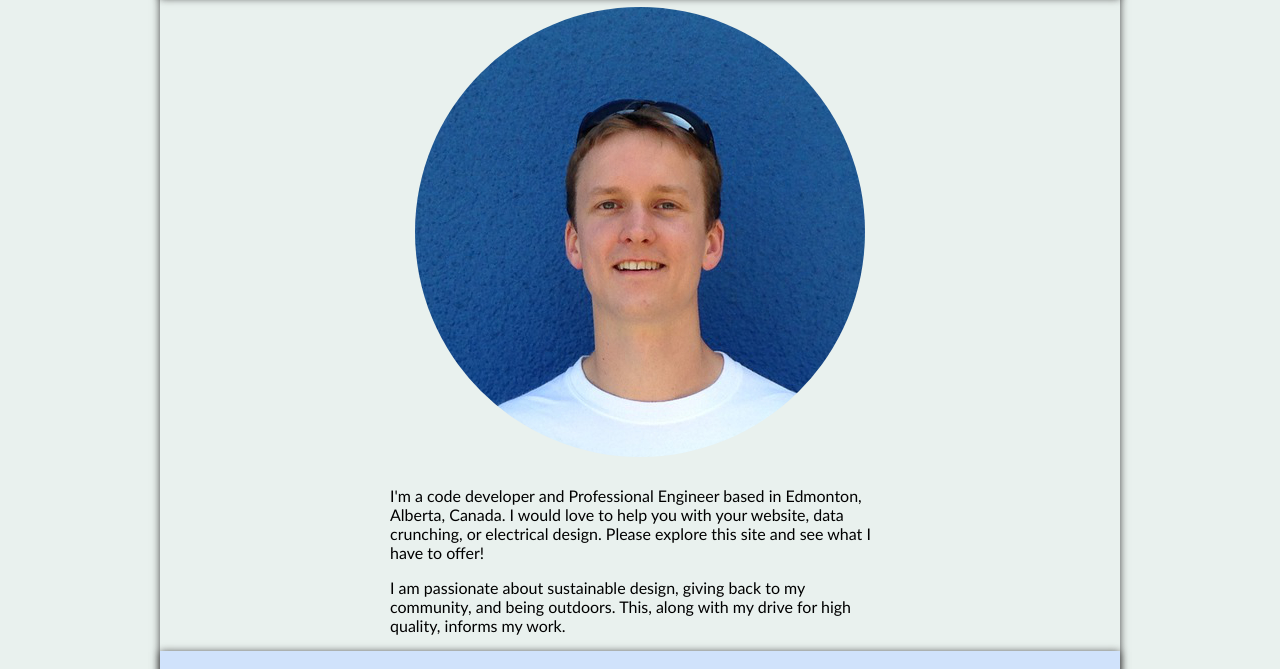
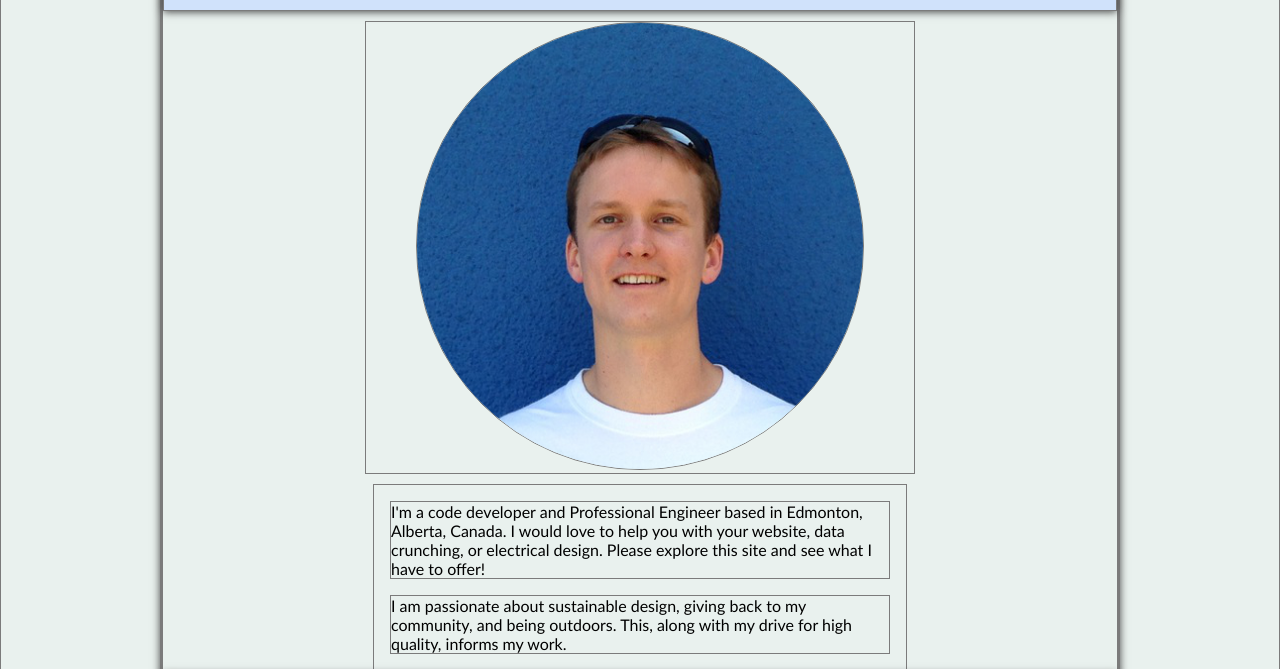
Before and after one commit to irmalcol/personal_website, a plain HTML site: page index.html in a window 1280 px wide. Shown: the part 143-812 px from the top of the page. Drawn offline with Linux system fonts and the light colour scheme; a web font is replaced by a local one.

Commit message:
testing bug fixes for flexbox issues in IE

```diff
--- a/style.css
+++ b/style.css
@@ -3,7 +3,7 @@
   padding: 0;
   box-sizing: border-box;
   /*font-family: "Georgia Serif", serif;*/
-  /*border: 1px solid rgb(123, 123, 123);*/
+  border: 1px solid rgb(123, 123, 123);
 }
 
 body {
@@ -129,6 +129,7 @@ h2 {
 
 #profile_image_container {
   /*width: 100%;*/
+  height:100%;
   max-width: 550px;
   margin: 10px auto 10px auto;
   padding: 0 50px 0 50px;
```
